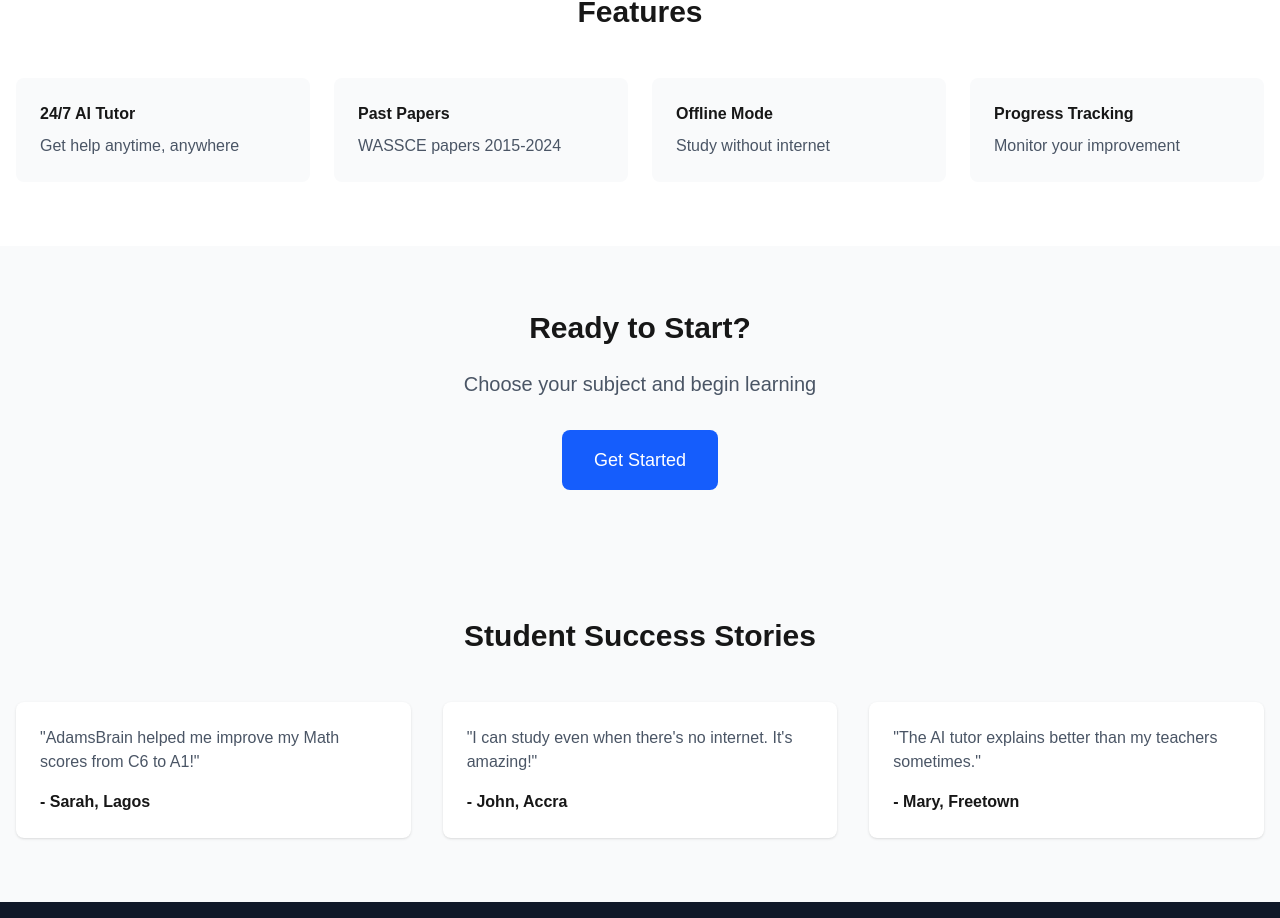
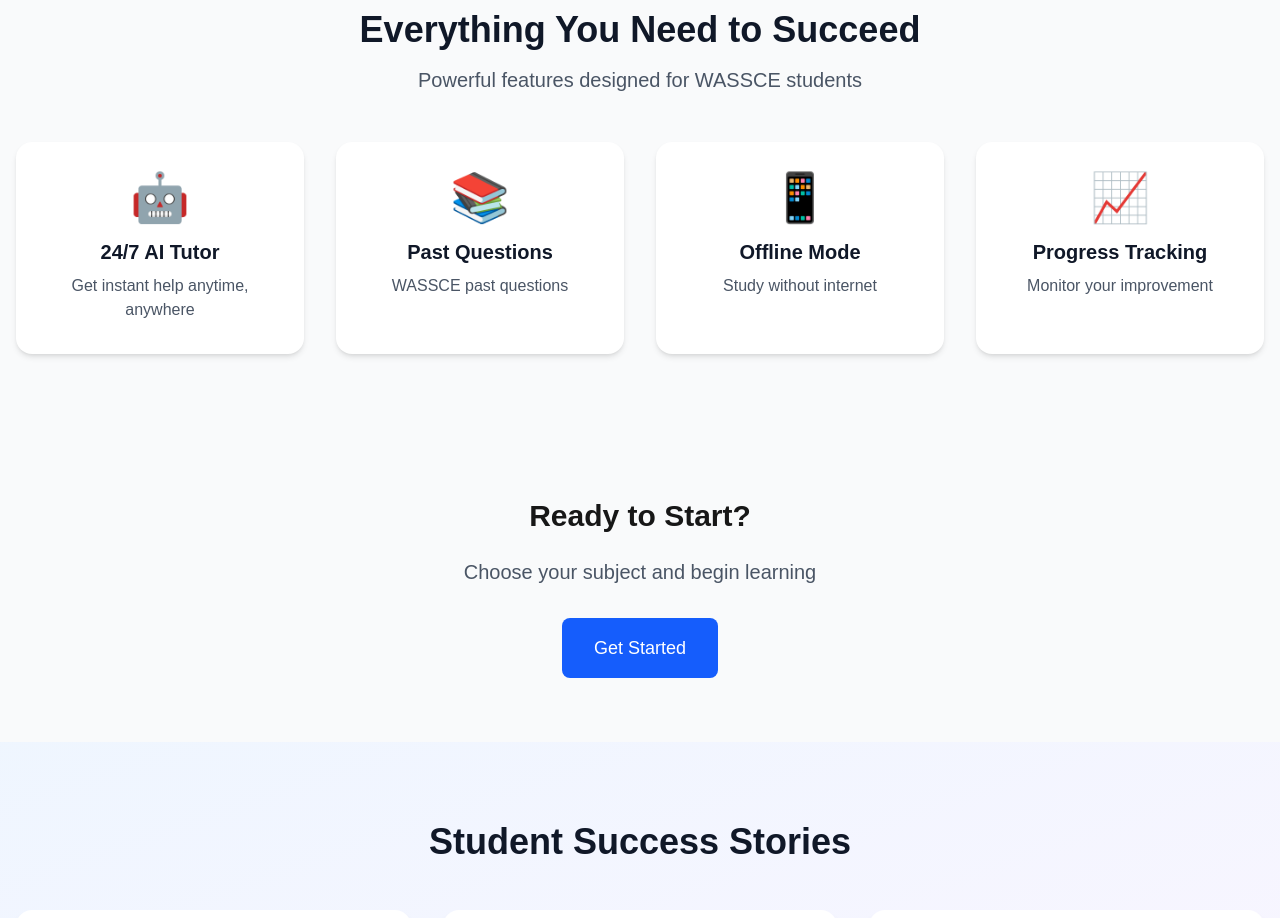
Before and after one commit to AmurdAmzer/AdamsBrain, a Next.js app in the folder frontend/: page / in a window 1280 px wide. Shown: the part 842-1760 px from the top of the page. Built offline with nearby package versions, Linux system fonts and the light colour scheme; no server answers.

Commit message:
enhancing the ui

```diff
--- a/frontend/src/app/page.tsx
+++ b/frontend/src/app/page.tsx
@@ -52,7 +52,7 @@ export default function LandingPage() {
             Pass WASSCE with Confidence
           </h2>
           <p className="text-xl text-gray-600 mb-8">
-            Get 24/7 AI tutoring for English and Mathematics.
+            Get 24/7 AI tutoring with Adams.
             Study offline, track progress, ace your exams.
           </p>
           <button
@@ -94,27 +94,56 @@ export default function LandingPage() {
         </div>
       </section>
 
-      {/* 4. Features */}
-      <section className="py-16 px-4 bg-white">
+      {/* Enhanced Features Section */}
+      <section className="py-20 px-4 bg-gray-50">
         <div className="max-w-7xl mx-auto">
-          <h3 className="text-3xl font-bold text-center mb-12">Features</h3>
-          <div className="grid md:grid-cols-2 lg:grid-cols-4 gap-6">
-            <div className="p-6 bg-gray-50 rounded-lg">
-              <h4 className="font-semibold mb-2">24/7 AI Tutor</h4>
-              <p className="text-gray-600">Get help anytime, anywhere</p>
+          <div className="text-center mb-12">
+            <h3 className="text-4xl font-bold text-gray-900 mb-4">Everything You Need to Succeed</h3>
+            <p className="text-xl text-gray-600">Powerful features designed for WASSCE students</p>
           </div>
-            <div className="p-6 bg-gray-50 rounded-lg">
-              <h4 className="font-semibold mb-2">Past Papers</h4>
-              <p className="text-gray-600">WASSCE papers 2015-2024</p>
+
+          <div className="grid md:grid-cols-2 lg:grid-cols-4 gap-8 text-center">
+            {[
+              {
+                icon: '🤖',
+                title: '24/7 AI Tutor',
+                description: 'Get instant help anytime, anywhere',
+                color: 'blue'
+              },
+              {
+                icon: '📚',
+                title: 'Past Questions',
+                description: 'WASSCE past questions',
+                color: 'green'
+              },
+              {
+                icon: '📱',
+                title: 'Offline Mode',
+                description: 'Study without internet',
+                color: 'purple'
+              },
+              {
+                icon: '📈',
+                title: 'Progress Tracking',
+                description: 'Monitor your improvement',
+                color: 'orange'
+              }
+            ].map((feature, index) => (
+              <div
+                key={index}
+                className="group relative bg-white rounded-2xl p-8 shadow-md hover:shadow-2xl transition-all duration-300 hover:-translate-y-2"
+                style={{ animationDelay: `${index * 0.1}s` }}
+              >
+                {/* Gradient background on hover */}
+                <div className={`absolute inset-0 bg-gradient-to-br from-${feature.color}-50 to-transparent rounded-2xl opacity-0 group-hover:opacity-100 transition-opacity`}></div>
+
+                <div className="relative">
+                  <div className="text-5xl mb-4">{feature.icon}</div>
+                  <h4 className="text-xl font-semibold text-gray-900 mb-2">{feature.title}</h4>
+                  <p className="text-gray-600">{feature.description}</p>
                 </div>
-            <div className="p-6 bg-gray-50 rounded-lg">
-              <h4 className="font-semibold mb-2">Offline Mode</h4>
-              <p className="text-gray-600">Study without internet</p>
               </div>
-            <div className="p-6 bg-gray-50 rounded-lg">
-              <h4 className="font-semibold mb-2">Progress Tracking</h4>
-              <p className="text-gray-600">Monitor your improvement</p>
-            </div>
+            ))}
           </div>
         </div>
       </section>
@@ -133,29 +162,48 @@ export default function LandingPage() {
         </div>
       </section>
 
-      {/* 6. Testimonials */}
-      <section className="py-16 px-4 bg-gray-50">
+      {/* Testimonials */}
+      <section className="py-20 px-4 bg-gradient-to-br from-blue-50 to-purple-50">
         <div className="max-w-7xl mx-auto">
-          <h3 className="text-3xl font-bold text-center mb-12">Student Success Stories</h3>
+          <h3 className="text-4xl font-bold text-center text-gray-900 mb-12">Student Success Stories</h3>
           <div className="grid md:grid-cols-3 gap-8">
-            <div className="bg-white p-6 rounded-lg shadow">
-              <p className="text-gray-600 mb-4">
-              &quot;AdamsBrain helped me improve my Math scores from C6 to A1!&quot;
-              </p>
-              <p className="font-semibold">- Sarah, Lagos</p>
+            {[
+              {
+                quote: "AdamsBrain helped me improve my Math scores from C6 to A1!",
+                author: "Sarah, Lagos",
+                rating: 5
+              },
+              {
+                quote: "I can study even when there's no internet. It's amazing!",
+                author: "John, Accra",
+                rating: 4
+              },
+              {
+                quote: "The AI tutor explains better than my teachers sometimes.",
+                author: "Mary, Freetown",
+                rating: 5
+              }
+            ].map((testimonial, index) => (
+              <div
+                key={index}
+                className="bg-white rounded-2xl p-8 shadow-lg hover:shadow-2xl transition-all duration-300 hover:-translate-y-2"
+              >
+                {/* Rating Stars */}
+                <div className="flex mb-4">
+                  {[...Array(5)].map((_, i) => (
+                    <svg key={i} className="w-5 h-5 text-yellow-400 fill-current" viewBox="0 0 20 20">
+                      <path d="M9.049 2.927c.3-.921 1.603-.921 1.902 0l1.07 3.292a1 1 0 00.95.69h3.462c.969 0 1.371 1.24.588 1.81l-2.8 2.034a1 1 0 00-.364 1.118l1.07 3.292c.3.921-.755 1.688-1.54 1.118l-2.8-2.034a1 1 0 00-1.175 0l-2.8 2.034c-.784.57-1.838-.197-1.539-1.118l1.07-3.292a1 1 0 00-.364-1.118L2.98 8.72c-.783-.57-.38-1.81.588-1.81h3.461a1 1 0 00.951-.69l1.07-3.292z" />
+                    </svg>
+                  ))}
                 </div>
-            <div className="bg-white p-6 rounded-lg shadow">
-              <p className="text-gray-600 mb-4">
-              &quot;I can study even when there&apos;s no internet. It&apos;s amazing!&quot;
-              </p>
-              <p className="font-semibold">- John, Accra</p>
+
+                <p className="text-gray-700 mb-6 italic">"{testimonial.quote}"</p>
+
+                <div className="flex items-center justify-between">
+                  <p className="font-semibold text-gray-900">- {testimonial.author}</p>
                 </div>
-            <div className="bg-white p-6 rounded-lg shadow">
-              <p className="text-gray-600 mb-4">
-              &quot;The AI tutor explains better than my teachers sometimes.&quot;
-              </p>
-              <p className="font-semibold">- Mary, Freetown</p>
               </div>
+            ))}
           </div>
         </div>
       </section>
@@ -185,7 +233,7 @@ export default function LandingPage() {
             </div>
           </div>
           <div className="mt-8 pt-8 border-t border-gray-800 text-center text-gray-400">
-            © 2024 AdamsBrain. All rights reserved.
+            © 2025 AdamsBrain. All rights reserved.
           </div>
         </div>
       </footer>
```
Also changed, not shown: frontend/src/app/profile/page.tsx (+58 -28 lines). Lines whose indentation alone changed are shown as unchanged.
